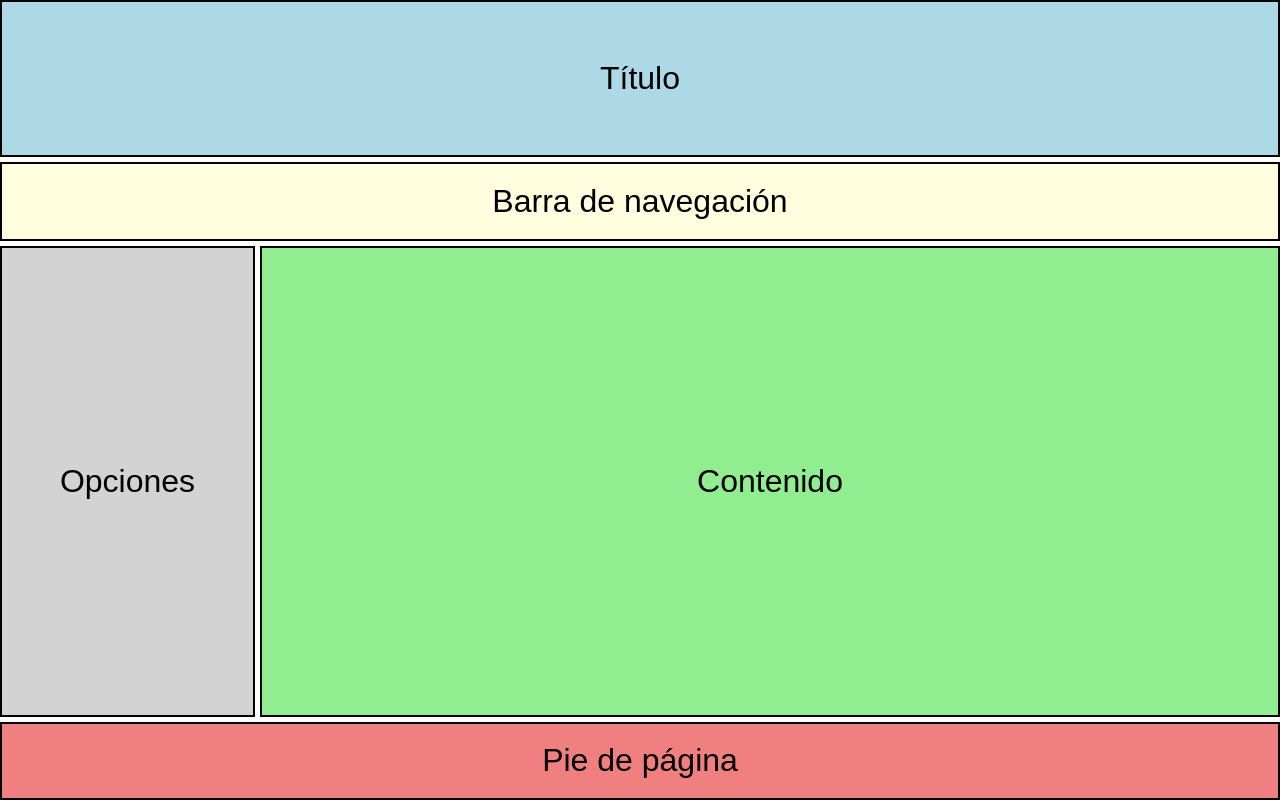
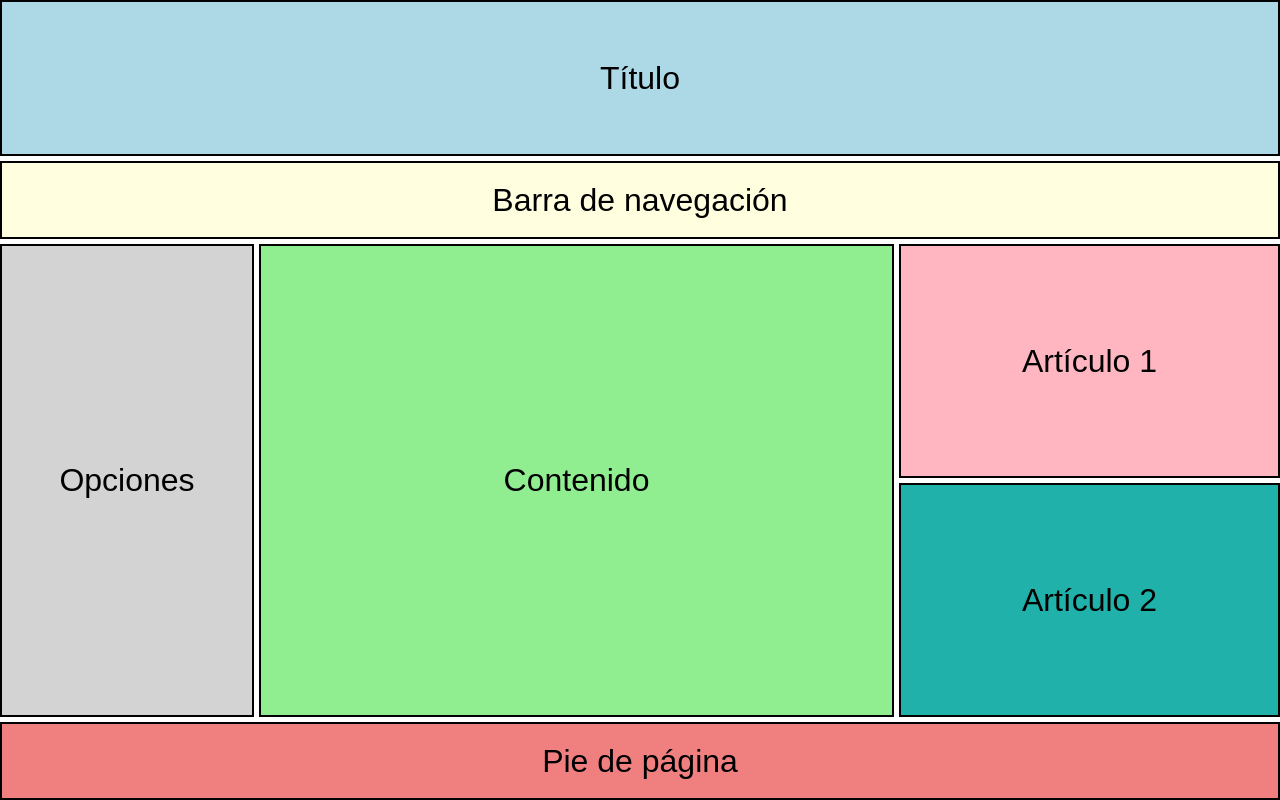
Before and after one commit to jaceituno16/EjerciciosAW, a plain HTML site: page Ejercicio01_Maquetacion/index.html in a window 1280 px wide. Drawn offline with Linux system fonts and the light colour scheme.

Commit message:
Maquetacion 4, me falta el logo

```diff
--- a/Ejercicio01_Maquetacion/estilo4.css
+++ b/Ejercicio01_Maquetacion/estilo4.css
@@ -0,0 +1,116 @@
+body {
+    margin: 0;
+    font-family: Arial, sans-serif;
+}
+
+.grid {
+    display: grid;
+    grid-template-areas:
+        "header header header"
+        "nav nav nav"
+        "options main article1"
+        "options main article2"
+        "footer footer footer";
+    grid-template-columns: 20% 50% 30%;
+    grid-template-rows: 20% 10% 30% 30% 10%;
+    gap: 5px;
+    height: calc(100vh - 20px); /* Ajusta la altura total: al 100% de la pantalla le quito los gaps (5px cada uno)*/
+    width: calc(100% - 10px);
+    box-sizing: border-box; /* Incluye el padding y border en el tamaño total */
+}
+
+.header {
+    grid-area: header;
+    background-color: lightblue;
+    border: 2px solid black;
+    box-sizing: border-box;
+    display: flex;
+    align-items: center;
+    justify-content: center;
+}
+
+.main {
+    grid-area: main;
+    background-color: lightgreen;
+    border: 2px solid black;
+    box-sizing: border-box;
+    font-size: 2rem;
+    display: flex;
+    align-items: center;
+    justify-content: center;
+}
+
+.footer {
+    grid-area: footer;
+    background-color: lightcoral;
+    border: 2px solid black;
+    box-sizing: border-box;
+    font-size: 2rem;
+    display: flex;
+    align-items: center;
+    justify-content: center;
+}
+
+.logo{
+    display: none;
+}
+
+.title {
+    font-size: 2rem;
+}
+
+.nav{
+    grid-area: nav;
+    background-color: lightyellow;
+    border: 2px solid black;
+    box-sizing: border-box;
+    font-size: 2rem;
+    display: flex;
+    align-items: center;
+    justify-content: center;
+}
+
+.login{
+    display: none;
+}
+
+.options{
+    grid-area: options;
+    background-color: lightgray;
+    border: 2px solid black;
+    font-size: 2rem;
+    display: flex;
+    align-items: center;
+    justify-content: center;
+    box-sizing: border-box;
+}
+
+.article1{
+    grid-area: article1;
+    background-color: lightpink;
+    border: 2px solid black;
+    box-sizing: border-box;
+    font-size: 2rem;
+    display: flex;
+    align-items: center;
+    justify-content: center;
+}
+
+.article2{
+    grid-area: article2;
+    background-color: lightseagreen;
+    border: 2px solid black;
+    box-sizing: border-box;
+    font-size: 2rem;
+    display: flex;
+    align-items: center;
+    justify-content: center;
+}
+
+.search{
+    display: none;
+}
+
+.news{
+    display: none;
+}
--- a/Ejercicio01_Maquetacion/index.html
+++ b/Ejercicio01_Maquetacion/index.html
@@ -3,7 +3,7 @@
 <head>
     <meta charset="UTF-8">
     <title>Maquetacion</title>
-    <link rel="stylesheet" href="estilo3.css">
+    <link rel="stylesheet" href="estilo4.css">
 </head>
 <body>
 
```
